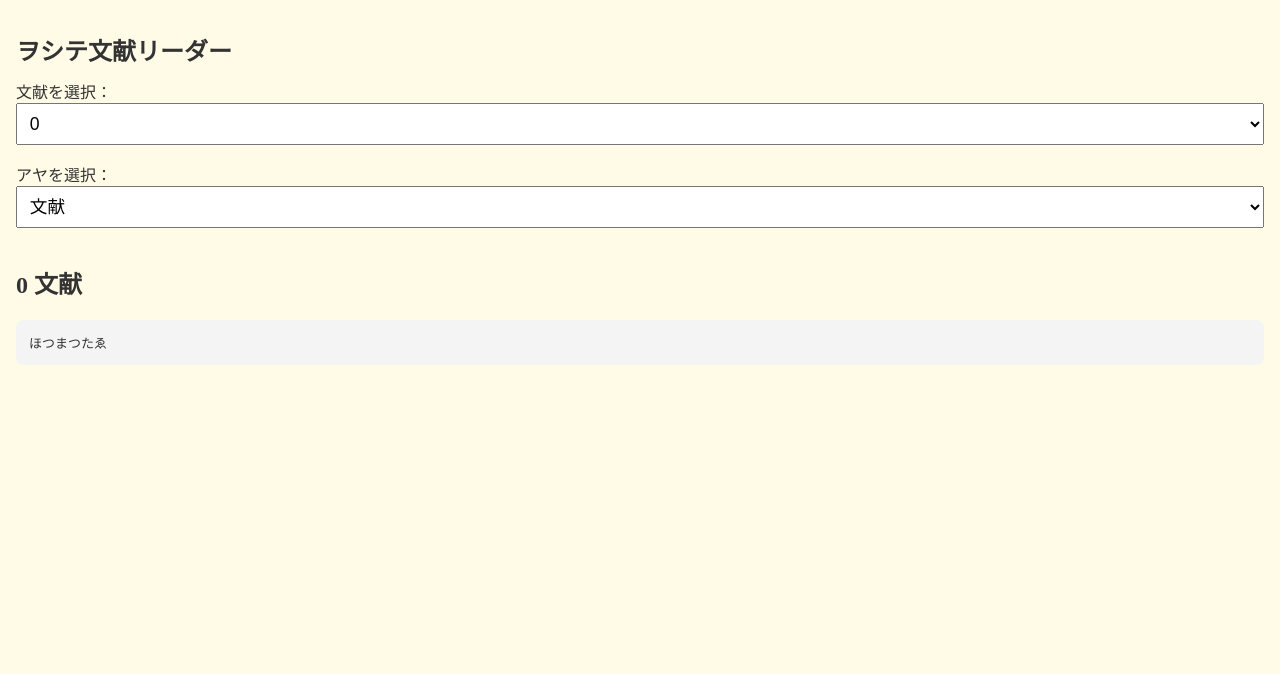
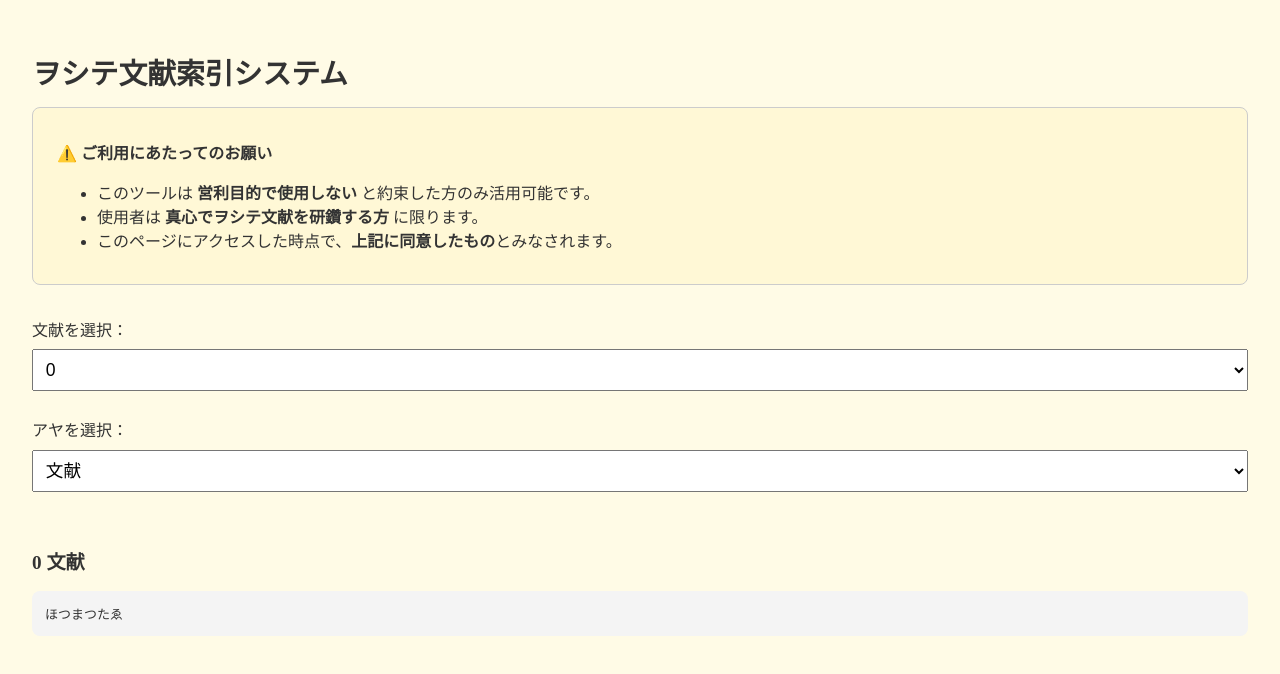
Before and after one commit to Kozo1202/woshite-reader, a plain HTML site: page index.html in a window 1280 px wide. Drawn offline with Linux system fonts and the light colour scheme.

Commit message:
Add files via upload

```diff
--- a/index.html
+++ b/index.html
@@ -12,13 +12,29 @@
       background-color: #fffbe6;
       color: #333;
       margin: 0;
-      padding: 1em;
+      padding: 2em;
     }
-    select {
+    .notice-box {
+      border: 1px solid #ccc;
+      border-radius: 8px;
+      background: #fff8d6;
+      padding: 1em 1.5em;
+      margin-bottom: 2em;
+    }
+    h1 {
+      font-size: 1.8em;
+      margin-bottom: 0.5em;
+    }
+    h2 {
+      margin-top: 1.5em;
+      font-size: 1.2em;
+    }
+    select, input[type="text"] {
       font-size: 1.1em;
       padding: 0.5em;
-      margin-bottom: 1em;
       width: 100%;
+      margin-top: 0.5em;
+      margin-bottom: 1.5em;
     }
     pre {
       white-space: pre-wrap;
@@ -27,14 +43,23 @@
       padding: 1em;
       border-radius: 8px;
     }
-    h1 {
-      font-size: 1.5em;
-      margin-bottom: 0.5em;
+    small {
+      font-size: 0.9em;
+      color: #555;
     }
   </style>
 </head>
 <body>
-  <h1>ヲシテ文献リーダー</h1>
+  <h1>ヲシテ文献索引システム</h1>
+
+  <div class="notice-box">
+    <p><strong>⚠️ ご利用にあたってのお願い</strong></p>
+    <ul>
+      <li>このツールは <strong>営利目的で使用しない</strong> と約束した方のみ活用可能です。</li>
+      <li>使用者は <strong>真心でヲシテ文献を研鑽する方</strong> に限ります。</li>
+      <li>このページにアクセスした時点で、<strong>上記に同意したもの</strong>とみなされます。</li>
+    </ul>
+  </div>
 
   <label for="docSelect">文献を選択：</label>
   <select id="docSelect"></select>
@@ -55,7 +80,6 @@
         const docSelect = document.getElementById("docSelect");
         const ayaSelect = document.getElementById("ayaSelect");
 
-        // 文献リストをセット
         const docs = Object.keys(sourceData);
         docs.forEach(doc => {
           const opt = document.createElement("option");
@@ -92,7 +116,6 @@
           }
         });
 
-        // 初期表示
         docSelect.dispatchEvent(new Event("change"));
       })
       .catch(err => console.error("データ読み込み失敗:", err));
--- a/service-worker.js
+++ b/service-worker.js
@@ -1,52 +1,50 @@
-const CACHE_NAME = 'woshite-index-v3';
+const CACHE_NAME = "woshite-cache-v1";
 const urlsToCache = [
-  './',
-  './index.html',
-  './style.css',
-  './main.js',
-  './manifest.json',
-  './icon-192.png',
-  './icon-512.png',
-  './woshite-all.json'
+  "./",
+  "./index.html",
+  "./manifest.json",
+  "./service-worker.js",
+  "./woshite-all.json",
+  "./icon-192.png",
+  "./icon-512.png",
+  "https://fonts.googleapis.com/css2?family=Noto+Serif+JP&display=swap"
 ];
 
-// インストール時にキャッシュするファイルを定義
-self.addEventListener('install', event => {
+// インストール時にキャッシュ
+self.addEventListener("install", event => {
   event.waitUntil(
     caches.open(CACHE_NAME).then(cache => {
       return cache.addAll(urlsToCache);
+    }).catch(err => {
+      console.warn("キャッシュ失敗:", err);
     })
   );
 });
 
-// リクエストに対するキャッシュ対応
-self.addEventListener('fetch', event => {
-  event.respondWith(
-    caches.match(event.request).then(response => {
-      return (
-        response ||
-        fetch(event.request).catch(() => {
-          return new Response('オフライン中です。', {
-            headers: { 'Content-Type': 'text/plain; charset=utf-8' }
-          });
+// アクティベート時に古いキャッシュ削除
+self.addEventListener("activate", event => {
+  event.waitUntil(
+    caches.keys().then(keyList => {
+      return Promise.all(
+        keyList.map(key => {
+          if (key !== CACHE_NAME) {
+            return caches.delete(key);
+          }
         })
       );
     })
   );
 });
 
-// 古いキャッシュの削除
-self.addEventListener('activate', event => {
-  const cacheWhitelist = [CACHE_NAME];
-  event.waitUntil(
-    caches.keys().then(keyList =>
-      Promise.all(
-        keyList.map(key => {
-          if (!cacheWhitelist.includes(key)) {
-            return caches.delete(key);
-          }
-        })
-      )
-    )
+// fetch時の処理：ネット優先 → キャッシュ fallback
+self.addEventListener("fetch", event => {
+  event.respondWith(
+    fetch(event.request)
+      .then(response => {
+        return response;
+      })
+      .catch(() => {
+        return caches.match(event.request);
+      })
   );
 });
```
